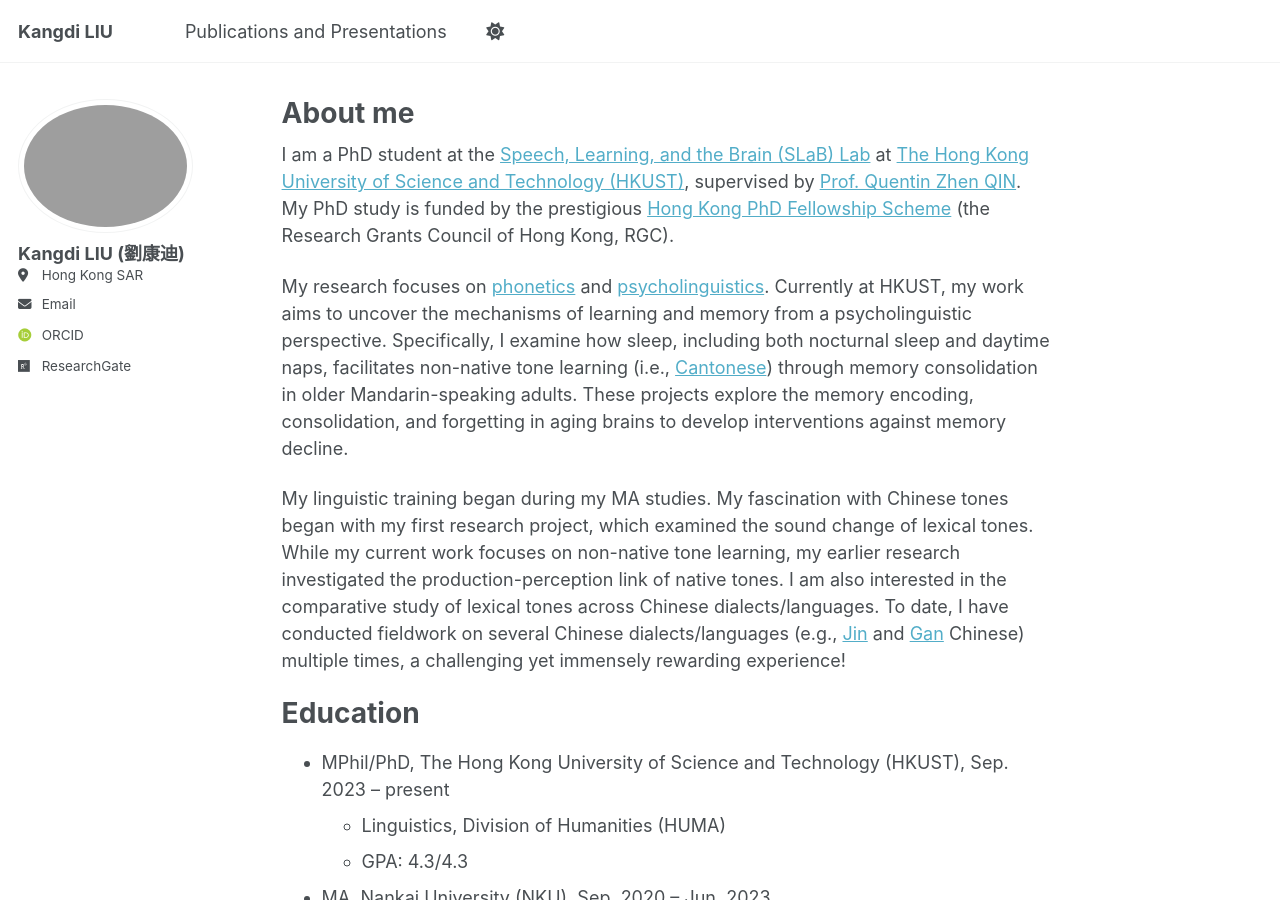
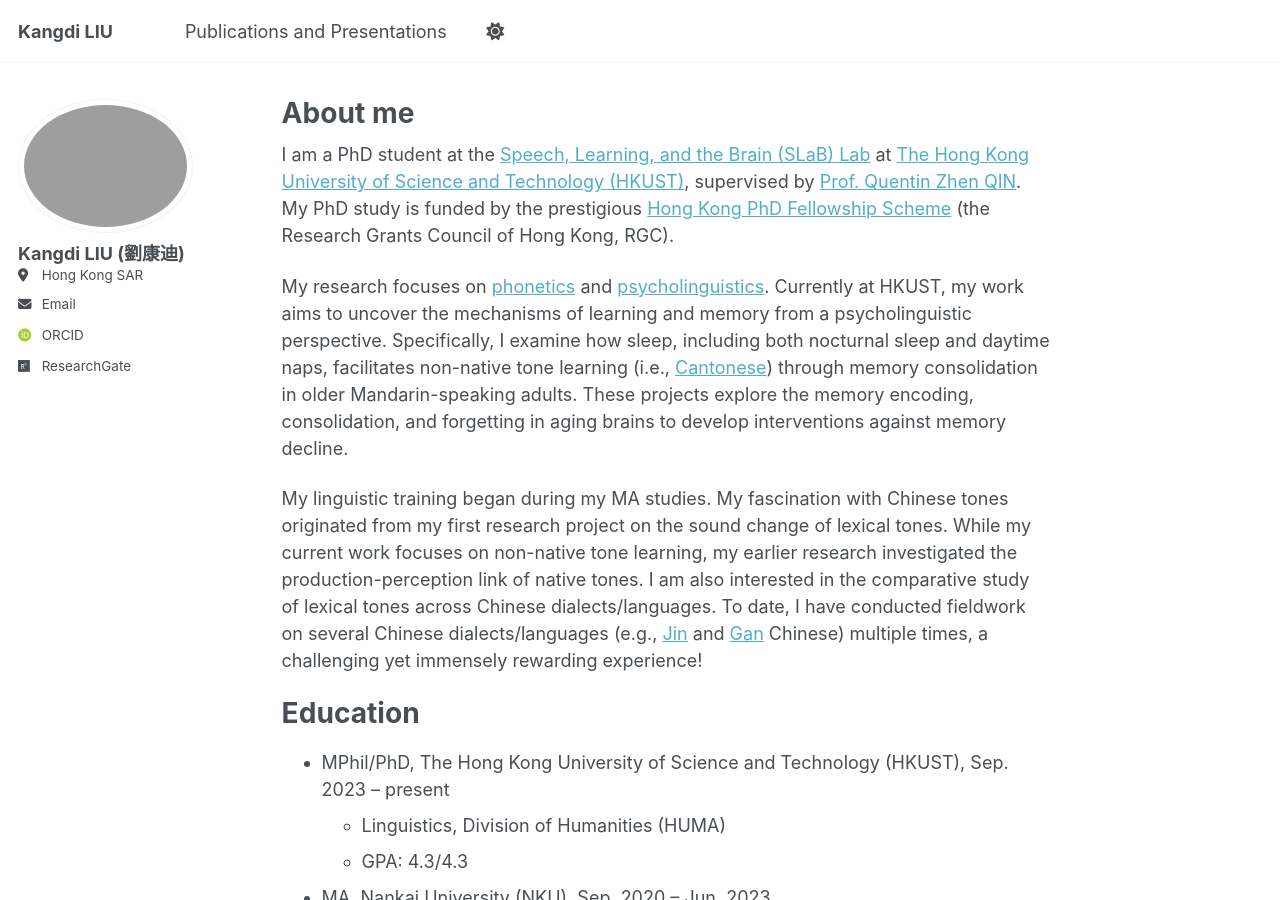
Before and after one commit to kliubc2025/kliubc.github.io, a Jekyll site: the page built from _pages/about.md, in a window 1280 px wide and 900 px high. Built offline with Jekyll 4.4.1, drawn with Linux system fonts in a browser that asks for light colours; some web fonts are replaced; a script that is not in the unit is left out.

Commit message:
Update about.md

```diff
--- a/_pages/about.md
+++ b/_pages/about.md
@@ -12,7 +12,7 @@ I am a PhD student at the [Speech, Learning, and the Brain (SLaB) Lab](https://s
 
 My research focuses on [phonetics](https://en.wikipedia.org/wiki/Phonetics#) and [psycholinguistics](https://en.wikipedia.org/wiki/Psycholinguistics). Currently at HKUST, my work aims to uncover the mechanisms of learning and memory from a psycholinguistic perspective. Specifically, I examine how sleep, including both nocturnal sleep and daytime naps, facilitates non-native tone learning (i.e., [Cantonese](https://en.wikipedia.org/wiki/Cantonese_phonology)) through memory consolidation in older Mandarin-speaking adults. These projects explore the memory encoding, consolidation, and forgetting in aging brains to develop interventions against memory decline.
 
-My linguistic training began during my MA studies. My fascination with Chinese tones began with my first research project, which examined the sound change of lexical tones. While my current work focuses on non-native tone learning, my earlier research investigated the production-perception link of native tones. I am also interested in the comparative study of lexical tones across Chinese dialects/languages. To date, I have conducted fieldwork on several Chinese dialects/languages (e.g., [Jin](https://en.wikipedia.org/wiki/Jin_Chinese) and [Gan](https://en.wikipedia.org/wiki/Gan_Chinese) Chinese) multiple times, a challenging yet immensely rewarding experience!
+My linguistic training began during my MA studies. My fascination with Chinese tones originated from my first research project on the sound change of lexical tones. While my current work focuses on non-native tone learning, my earlier research investigated the production-perception link of native tones. I am also interested in the comparative study of lexical tones across Chinese dialects/languages. To date, I have conducted fieldwork on several Chinese dialects/languages (e.g., [Jin](https://en.wikipedia.org/wiki/Jin_Chinese) and [Gan](https://en.wikipedia.org/wiki/Gan_Chinese) Chinese) multiple times, a challenging yet immensely rewarding experience!
 
 Education
 ======
```
